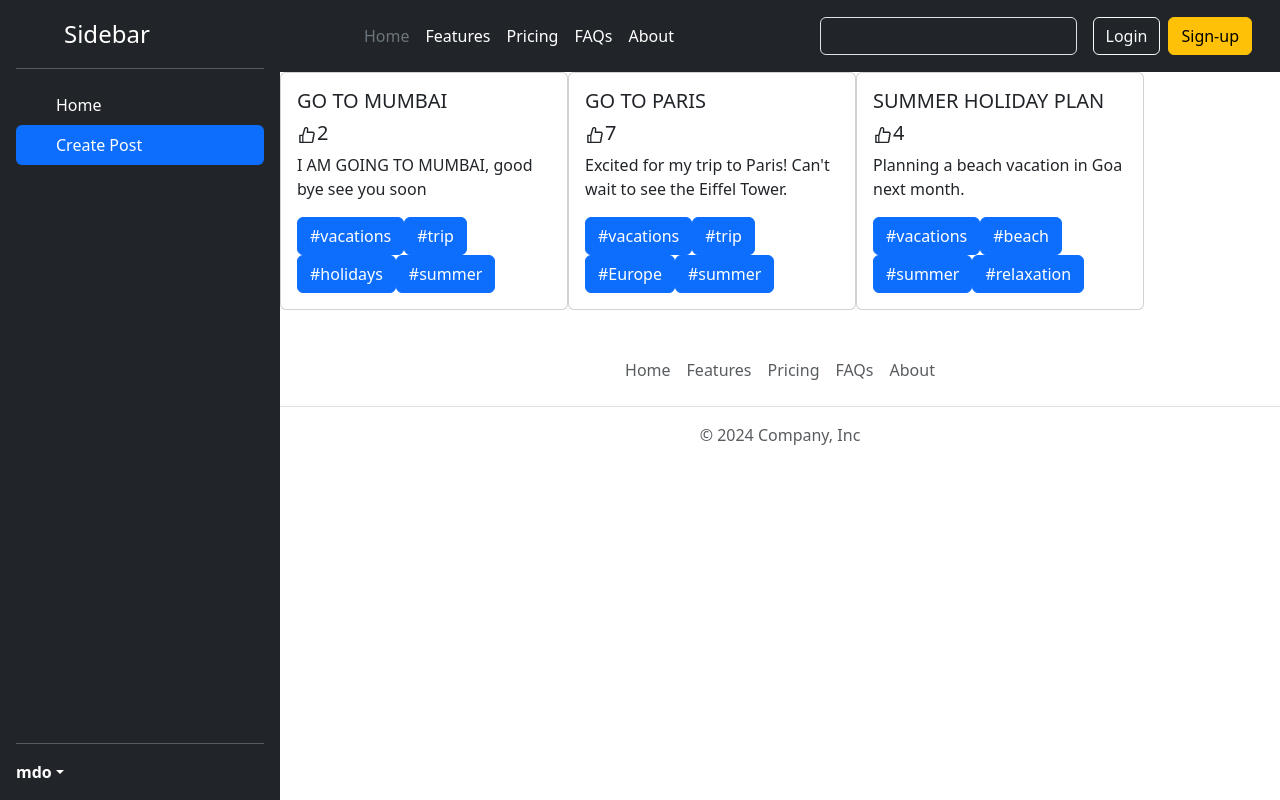
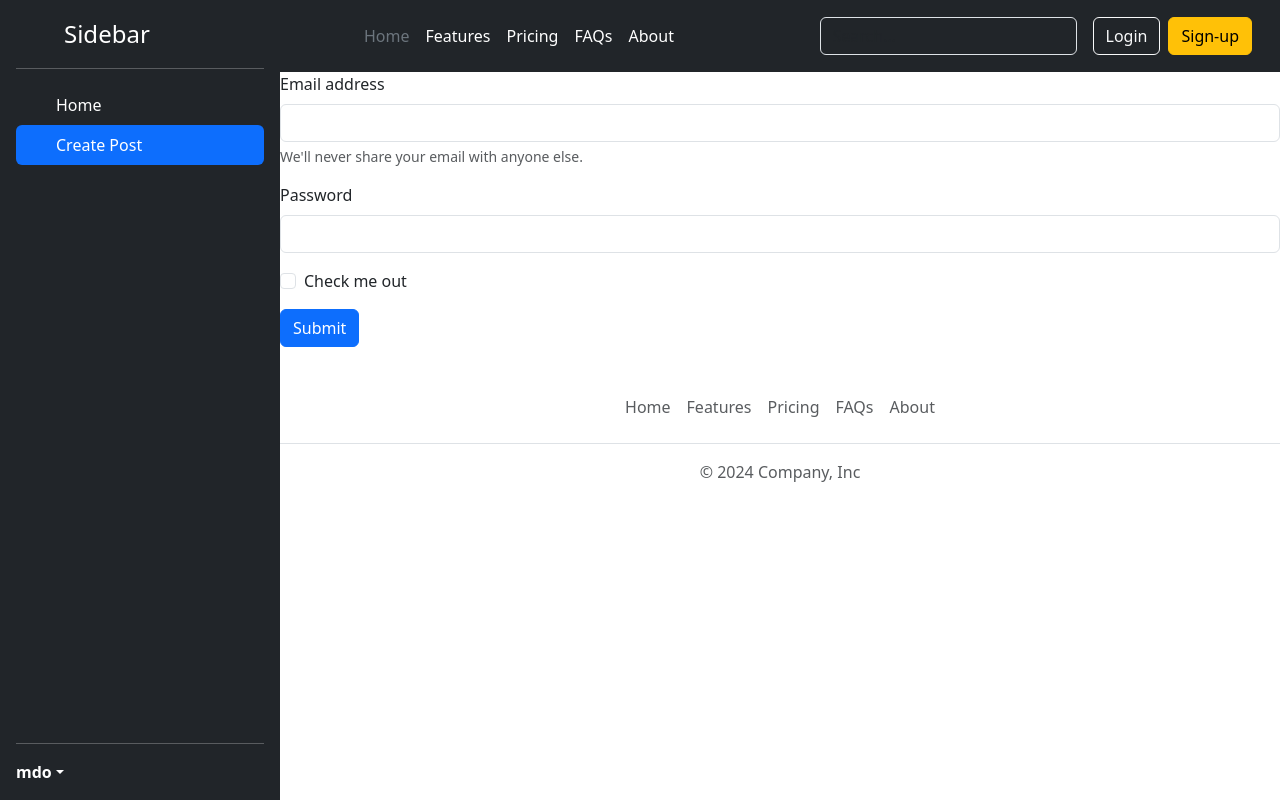
Before and after one commit to i-am-himanshukansal/socialmediawebsite, a React (Vite) app: page / in a window 1280 px wide. Built offline with nearby package versions, Linux system fonts and the light colour scheme.

Commit message:
home create post , delete post card and the point where a major functionality work.

```diff
--- a/src/App.css
+++ b/src/App.css
@@ -1,3 +1,4 @@
+
 .app-container{
     display: flex;
 }
@@ -10,4 +11,11 @@
 }
 .postlistitems{
     display: flex;
+
 }
+.hashtag{
+    margin:1px 2.5px;
+}
+.reactionalert{
+    margin: 15px 0 0 0 ;
+}
--- a/src/App.jsx
+++ b/src/App.jsx
@@ -11,6 +11,7 @@ import PostListprovider from "./store/post-list-store";
 
 function App() {
 
+
   const[selectedtab , setselectedtab]  = useState("createpost");
   return (
     <>
@@ -19,7 +20,7 @@ function App() {
                     <Sidebar selectedTab = {selectedtab} setselectedtab = {setselectedtab}></Sidebar>
                            <div className="content">
                            <Header></Header>
-                           { selectedtab == "home"? (<CreatePost></CreatePost>) :  (<PostList></PostList>)}
+                           { selectedtab == "createpost"? (<CreatePost></CreatePost>) :  (<PostList></PostList>)}
                            <Footer></Footer>
                            </div>
            </div>
--- a/src/components/Post.jsx
+++ b/src/components/Post.jsx
@@ -1,16 +1,36 @@
-import { AiOutlineLike } from "react-icons/ai";
+import { BiSolidLike } from "react-icons/bi";//like
+import { MdDelete } from "react-icons/md";//delete
+import { MdOutlinePeopleAlt } from "react-icons/md";
 import styles from "./Post.module.css";
+import { Postlist } from "../store/post-list-store";
+import { useContext } from "react";
 const Post = ({postdata}) => {//this
+
+
+    const {deletePost} = useContext(Postlist);
     return (
         <>
          <div className={`posts ${styles.allposts}`}>
-         <div className={`card ${styles.postss}`} style={{ width: '18rem' }}>
-                <div className="card-body">
-                    <h5 className="card-title title">{postdata.title}</h5>
-                    <h5><AiOutlineLike />{postdata.reactions}</h5>
+         <div className={`card ${styles.postss}`}>
+                <div className={`card-body %${styles.cardbody}`}>
+                    <h5 className="card-title title">{postdata.title}
+                                     <button className="delete" onClick={()=>{
+                                        console.log("clicked by himanshu kansal");
+                                     }}>
+                                            <span  key={postdata.id} className="position-absolute top-0 start-100 translate-middle badge rounded-pill bg-danger "
+                                            onClick={()=>deletePost(postdata.id)}>
+                                                {/* deleting post where post id  */}
+                                            <MdDelete />
+                                            </span>
+                                     </button>
+                    </h5>
+                    <h5><BiSolidLike />{postdata.reactions}</h5>
                     <p className="card-text body">{postdata.body}</p>
-                    {postdata.tags.map((tag)=>( <span className="btn btn-primary reactions userid"> #{tag} </span>))}
-                </div>
+                    {postdata.tags.map((tag,index)=>( <span key={index} className="btn btn-primary reactions userid hashtag   "> #{tag} </span>))}
+                                <div className="alert alert-success reactionalert" role="alert" >
+                              This post is reacted by <BiSolidLike /> {postdata.reactions} people<MdOutlinePeopleAlt />  .
+                                </div>
+                        </div>
             </div>
 
 
--- a/src/components/Post.module.css
+++ b/src/components/Post.module.css
@@ -0,0 +1,7 @@
+.postss{
+    margin: 15px;
+
+}
+.cardbody{
+    width: 30rem;
+}
--- a/src/store/post-list-store.jsx
+++ b/src/store/post-list-store.jsx
@@ -1,29 +1,29 @@
 import { createContext, useReducer } from "react";
 const DEFAULT_POST_LIST =[
     {
-        "id": "1",
-        "title": "GO TO MUMBAI",
-        "body": "I AM GOING TO MUMBAI, good bye see you soon",
-        "reactions": 2,
-        "userID": "user-9",
-        "tags": ["vacations", "trip", "holidays", "summer"]
+        id: "1",
+        title: "GO TO MUMBAI",
+        body: "I AM GOING TO MUMBAI, good bye see you soon",
+        reactions: 2,
+        userID: "user-9",
+        tags: ["vacations", "trip", "holidays", "summer"]
     },
     {
-        "id": "2",
-        "title": "GO TO PARIS",
-        "body": "Excited for my trip to Paris! Can't wait to see the Eiffel Tower.",
-        "reactions": 7,
-        "userID": "user-12",
-        "tags": ["vacations", "trip", "Europe", "summer"]
+        id: "2",
+        title: "GO TO PARIS",
+        body: "Excited for my trip to Paris! Can't wait to see the Eiffel Tower.",
+        reactions: 7,
+        userID: "user-12",
+        tags: ["vacations", "trip", "Europe", "summer"]
     },
     {
-        "id": "3",
-        "title": "SUMMER HOLIDAY PLAN",
-        "body": "Planning a beach vacation in Goa next month.",
-        "reactions": 4,
-        "userID": "user-11",
-        "tags": ["vacations", "beach", "summer", "relaxation"]
-    }
+        id: "3",
+        title: "SUMMER HOLIDAY PLAN",
+        body: "Planning a beach vacation in Goa next month.",
+        reactions: 4,
+        userID: "user-11",
+        tags: ["vacations", "beach", "summer", "relaxation"]
+    },
 
 
 ]
@@ -35,7 +35,11 @@ const DEFAULT_CONTEXT = {
 export const Postlist  = createContext(DEFAULT_CONTEXT);//is me bhi yahi de diya and usereducer me bhi DEFAULT_CONTEXT ED DIYA HAI
 
 const postListReducer=( currPostlist,action)=>{
-    return currPostlist;
+    let newpostlist  =  currPostlist;
+   if(action.type==="DELETE_POST"){
+    newpostlist =  currPostlist.filter((post)=>post.id!==action.payload.postid);
+   }
+   return newpostlist;
 }
 
 const PostListprovider = ({children})=>{
@@ -43,7 +47,14 @@ const PostListprovider = ({children})=>{
 
     const addPost=()=>{
     }
-    const deletePost=()=>{
+    const deletePost=(postid)=>{
+        console.log(`deleete post call for : ${postid}`);
+        dispatchpostList({
+            type : "DELETE_POST",
+            payload : {
+                    postid,
+            },
+        })
     }
         return (<Postlist.Provider value={{postList,addPost,deletePost}}>{children}</Postlist.Provider>
 
```
